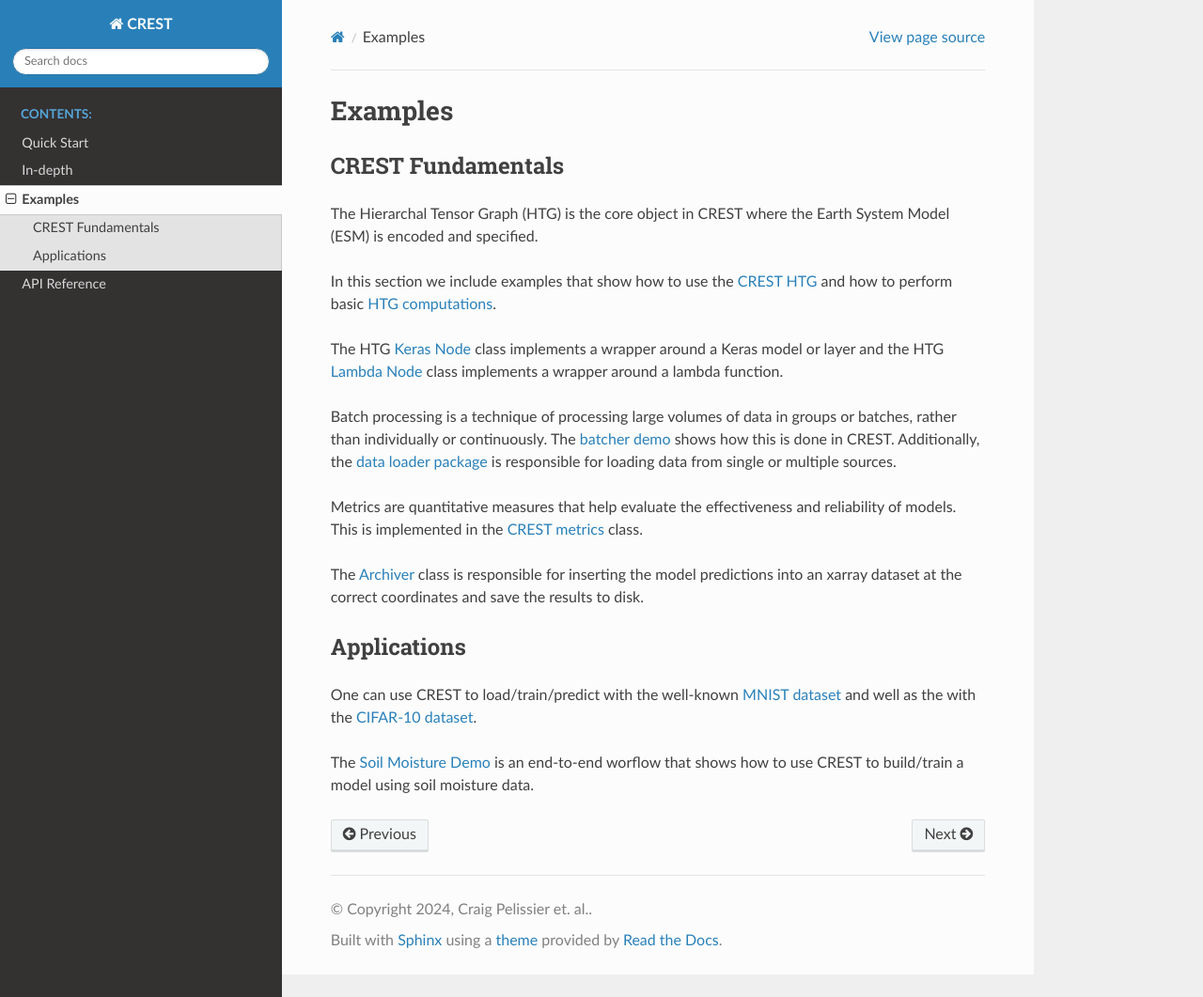
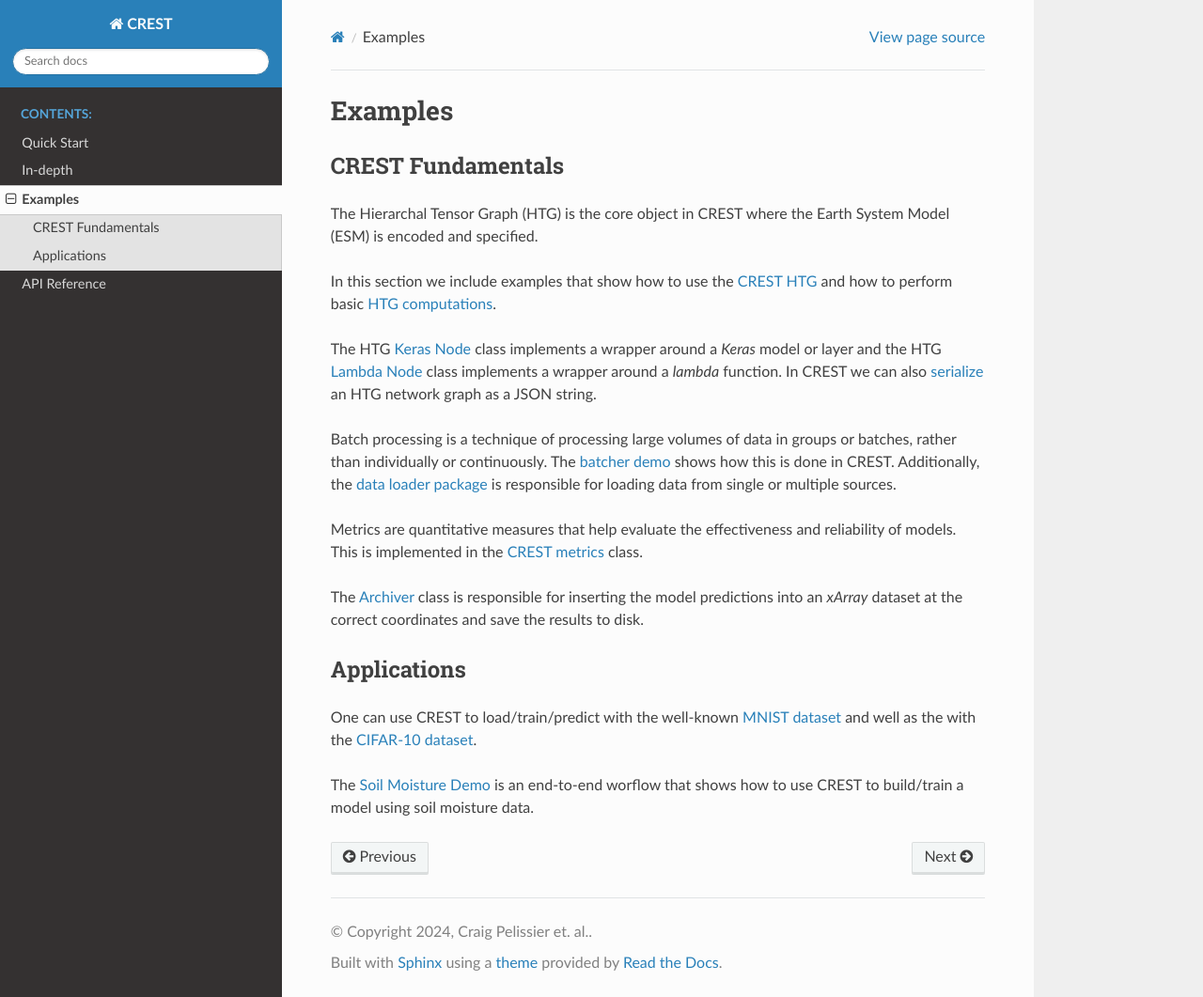
Before and after one commit to terrahydro-esdt/crest, a Sphinx documentation site: the page built from docs/examples/index.rst, in a window 1280 px wide and 1061 px high. Shown: the whole window at 94% size. Built offline with Sphinx 7.4.7 and the Read the Docs theme 2.0.0, drawn with Linux system fonts in a browser that asks for light colours; some of the changed lines change nothing that is shown.

Commit message:
More notebook edits.

```diff
--- a/docs/conf.py
+++ b/docs/conf.py
@@ -7,11 +7,9 @@ import datetime
 import sys
 import os
 
-# sys.path.insert(0, os.path.abspath('../crest'))
-# sys.path.insert(0, os.path.abspath('..'))
-# sys.path.insert(0, os.path.abspath('.'))
+sys.path.insert(0, os.path.abspath('.'))
+sys.path.insert(0, os.path.abspath('..'))
 
-print(sys.path)
 # -- Project information -----------------------------------------------------
 about = {}
 with open('../crest/__about__.py', "r") as fp:
@@ -22,28 +20,14 @@ release = about["__version__"]
 
 # -- General configuration ---------------------------------------------------
 extensions = [
-    "sphinx.ext.duration",
+    'sphinx.ext.autodoc',  # autodocument
+    'sphinx.ext.napoleon',  # google and numpy doc string support
+    'sphinx.ext.mathjax',  # latex rendering of equations using MathJax
     "sphinx.ext.doctest",
-    "sphinx.ext.autodoc",
-    "sphinx.ext.autosummary",
-    # "sphinx.ext.intersphinx",
+    "sphinx_autodoc_typehints",
     'nbsphinx',  # for direct embedding of jupyter notebooks into sphinx docs
     'nbsphinx_link'  # to be able to include notebooks from outside of the docs folder
 ]
-
-# extensions = [
-#     'sphinx.ext.autosummary',
-#     # "sphinx.ext.viewcode",
-#     'sphinx.ext.autodoc',  # autodocument
-#     'sphinx.ext.napoleon',  # google and numpy doc string support
-#     'sphinx.ext.mathjax',  # latex ssrendering of equations using MathJax
-#     "sphinx_autodoc_typehints",
-#     "sphinx.ext.doctest",
-#     'nbsphinx',  # for direct embedding of jupyter notebooks into sphinx docs
-#     'nbsphinx_link'  # to be able to include notebooks from outside of the docs folder
-# ]
-#    "sphinx.ext.doctest",
-#    "sphinx.ext.intersphinx",
 #    "sphinx.ext.viewcode",
 
 templates_path = ['_templates']
@@ -61,28 +45,26 @@ autodoc_mock_imports = [
     'pytest',
     'matplotlib',
     'tqdm',
-    'zarr',
     'pandas',
     'numpy',
+    'numba',
     'fsspec',
     'xarray',
-    'sparse',
-    'pyarrow',
     'networkx',
-    'ipykernel',
     'dask',
     'bottleneck',
     'cloudpickle',
+    'pyarrow',
+    'sparse',
     'ipywidgets',
+    'sklearn',
+    'polars',
+    'scipy',
+    'zarr',
+    'psutil',
     'seaborn',
-    'sklearn',
-    'scipy',
+    'tlz',
     'jsonpickle',
-    'crick',
-    'pyreadline3',
-    'polars',
-    'numba',
-    'tlz',
 ]
 
 # -- Options for HTML output -------------------------------------------------
@@ -96,5 +78,6 @@ napoleon_google_docstring = True
 napoleon_use_ivar = True
 napoleon_include_init_with_doc = True
 
+nbsphinx_allow_errors = True
 nbsphinx_kernel_name = 'python3'
 nbsphinx_execute = 'never'
--- a/docs/examples/index.rst
+++ b/docs/examples/index.rst
@@ -12,12 +12,13 @@ In this section we include examples that show how to use the `CREST HTG`_ and ho
 
 .. _HTG computations: HTG_algebra.nblink
 
-The HTG `Keras Node`_ class implements a wrapper around a Keras model or layer and the HTG `Lambda Node`_ class implements a wrapper around a lambda function.
+The HTG `Keras Node`_ class implements a wrapper around a `Keras` model or layer and the HTG `Lambda Node`_ class implements a wrapper around a `lambda` function. In CREST we can also `serialize`_ an HTG network graph as a JSON string.
 
 .. _Keras Node: HTG_keras.nblink
 
 .. _Lambda Node: HTG_lambda.nblink
 
+.. _serialize: HTG_tofromJSON.nblink
 
 Batch processing is a technique of processing large volumes of data in groups or batches, rather than individually or continuously. The `batcher demo`_ shows how this is done in CREST. Additionally, the `data loader package`_ is responsible for loading data from single or multiple sources.
 
@@ -29,7 +30,7 @@ Metrics are quantitative measures that help evaluate the effectiveness and relia
 
 .. _CREST metrics: metrics_demo.nblink
 
-The `Archiver`_ class is responsible for inserting the model predictions into an xarray dataset at the correct coordinates and save the results to disk.
+The `Archiver`_ class is responsible for inserting the model predictions into an `xArray` dataset at the correct coordinates and save the results to disk.
 
 .. _Archiver: archiver_demo.nblink
 
```
Also changed, not shown: 6 other files.
